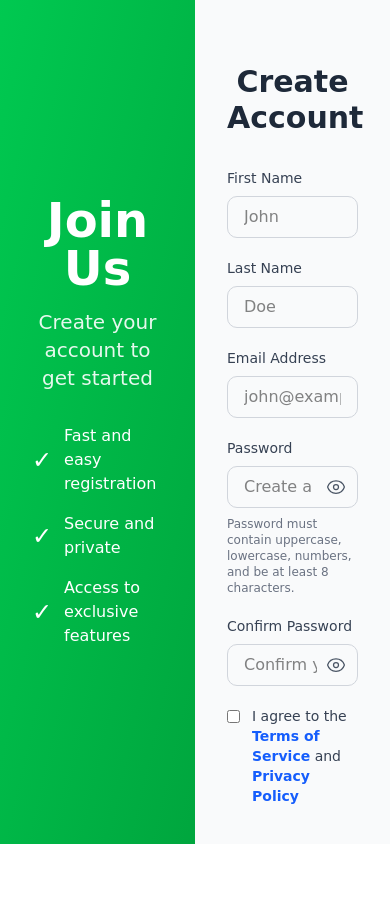
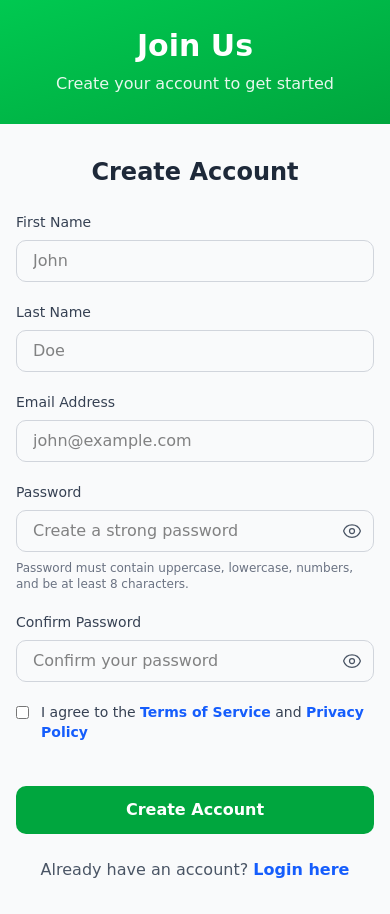
Before and after one commit to prabeshnpl/Finance-Manager, a React (Vite) app: page /register in a window 390 px wide. Before the commit the page ends 844 px from the top, so only its background shows below. Built offline with nearby package versions, Linux system fonts and the light colour scheme; no server answers.

Commit message:
Making responsive pages

```diff
--- a/src/features/dashboard/components/QuickActions.jsx
+++ b/src/features/dashboard/components/QuickActions.jsx
@@ -21,7 +21,7 @@ export const QuickActions = () => {
   };
 
   return (
-    <Card title="Quick Actions">
+    <Card title="Quick Actions" className="hidden sm:bock">
       <div className="grid grid-cols-1 md:grid-cols-2 lg:grid-cols-4 gap-4">
         {actions.map((action) => {
           const Icon = action.icon;
--- a/src/features/dashboard/components/StatsCard.jsx
+++ b/src/features/dashboard/components/StatsCard.jsx
@@ -10,19 +10,19 @@ export const StatsCard = ({ title, value, icon, trend, color = 'blue' }) => {
   };
 
   return (
-    <div className="rounded-xl border border-gray-200 bg-white p-6 shadow-sm">
-        <div className="flex items-center justify-between">
-            <div>
+    <div className="rounded-xl border border-gray-200 bg-white p-4 shadow-sm sm:p-5 xl:p-6">
+        <div className="flex min-w-0 items-center justify-between gap-3">
+            <div className="min-w-0">
                 <p className="mb-1 text-sm text-gray-500">{title}</p>
-                <p className="text-2xl font-bold text-gray-900">{value}</p>
+                <p className="wrap-break-word text-xl font-bold text-gray-900 sm:text-2xl">{value}</p>
                 {trend && (
-                <p className={`mt-2 text-sm ${trend.positive ? 'text-emerald-600' : 'text-rose-600'}`}>
+                <p className={`mt-2 wrap-break-word text-xs sm:text-sm ${trend.positive ? 'text-emerald-600' : 'text-rose-600'}`}>
                     {trend.value}
                 </p>
                 )}
             </div>
-            <div className={`rounded-xl p-3 ${colorClasses[color]}`}>
-                {icon ? React.createElement(icon, { className: "h-8 w-8" }) : null}
+            <div className={`shrink-0 rounded-xl p-2.5 sm:p-3 ${colorClasses[color]}`}>
+                {icon ? React.createElement(icon, { className: "h-6 w-6 sm:h-8 sm:w-8" }) : null}
             </div>
         </div>
     </div>
--- a/src/features/dashboard/pages/Dashboard.jsx
+++ b/src/features/dashboard/pages/Dashboard.jsx
@@ -46,7 +46,7 @@ export const Dashboard = () => {
 
   return (
     <>
-      <div className="grid grid-cols-1 gap-4 md:grid-cols-2 xl:grid-cols-4">
+      <div className="grid grid-cols-1 gap-3 sm:grid-cols-2 sm:gap-4 xl:grid-cols-4">
         <StatsCard
           title="Active Tasks"
           value={sectionStatus.tasks.isLoading ? '...' : safeMetrics.cards.activeTasks}
--- a/src/features/profile/components/PersonalInformation.jsx
+++ b/src/features/profile/components/PersonalInformation.jsx
@@ -67,7 +67,7 @@ export const PersonalInformation = ({ onUpdate }) => {
       title="Personal Information"
       action={
         !isEditing && (
-          <Button size="sm" variant="ghost" onClick={() => setIsEditing(true)}>
+          <Button size="sm" variant="ghost" onClick={() => setIsEditing(true)} className="flex justify-center items-center">
             <Edit2 className="h-4 w-4 mr-2" />
             Edit
           </Button>
@@ -157,13 +157,13 @@ export const PersonalInformation = ({ onUpdate }) => {
         </div>
 
         {isEditing && (
-          <div className="flex flex-col-reverse sm:flex-row gap-3 mt-6">
+          <div className="flex flex-row gap-3 mt-6 justify-end">
             <Button
               type="button"
               variant="secondary"
               onClick={handleCancel}
               disabled={loading}
-              className="flex-1 sm:flex-none"
+              className="flex justify-center items-center flex-none"
             >
               <X className="h-4 w-4 mr-2" />
               Cancel
@@ -171,7 +171,7 @@ export const PersonalInformation = ({ onUpdate }) => {
             <Button
               type="submit"
               disabled={loading}
-              className="flex-1 sm:flex-none"
+              className="flex justify-center items-center flex-1 sm:flex-none"
             >
               <Save className="h-4 w-4 mr-2" />
               {loading ? 'Saving...' : 'Save Changes'}
--- a/src/features/profile/pages/ProfilePage.jsx
+++ b/src/features/profile/pages/ProfilePage.jsx
@@ -30,7 +30,7 @@ export const ProfilePage = () => {
   return (
     <>
       {/* Header */}
-      <div>
+      <div className="hidden sm:block">
         <h1 className="text-2xl sm:text-3xl font-bold text-gray-900">Profile</h1>
         <p className="text-gray-600 mt-1">
           Manage your personal information and security settings
--- a/src/features/users/pages/RegisterPage.jsx
+++ b/src/features/users/pages/RegisterPage.jsx
@@ -107,13 +107,13 @@ const RegisterPage = () => {
     };
 
     return (
-        <div className="grid grid-cols-2 h-screen overflow-hidden">
+        <div className="min-h-screen lg:grid lg:grid-cols-2 lg:h-screen lg:overflow-hidden">
             {/* Left Side - Welcome Section */}
-            <div className="bg-linear-to-br from-green-500 to-green-600 flex flex-col justify-center items-center text-white p-8">
+            <div className="bg-linear-to-br from-green-500 to-green-600 flex flex-col justify-center items-center text-white px-5 py-7 sm:p-8 lg:min-h-screen">
                 <div className="text-center">
-                    <h1 className="text-5xl font-bold mb-4">Join Us</h1>
-                    <p className="text-xl opacity-90 mb-8">Create your account to get started</p>
-                    <div className="space-y-4 text-left">
+                    <h1 className="text-3xl sm:text-4xl lg:text-5xl font-bold mb-2 sm:mb-4">Join Us</h1>
+                    <p className="text-base sm:text-xl opacity-90 mb-0 sm:mb-8">Create your account to get started</p>
+                    <div className="hidden lg:block space-y-4 text-left">
                         <div className="flex items-center">
                             <span className="text-2xl mr-3">✓</span>
                             <span>Fast and easy registration</span>
@@ -131,9 +131,9 @@ const RegisterPage = () => {
             </div>
 
             {/* Right Side - Registration Form */}
-            <div className="flex flex-col items-center justify-start p-8 bg-gray-50 overflow-y-auto h-screen">
-                <div className="w-full max-w-md py-8 ">
-                    <h2 className="text-3xl font-bold text-gray-800 mb-8 text-center">Create Account</h2>
+            <div className="flex flex-col items-center justify-start px-4 py-8 sm:px-8 sm:py-10 bg-gray-50 lg:overflow-y-auto lg:h-screen lg:p-8">
+                <div className="w-full max-w-md lg:py-8">
+                    <h2 className="text-2xl sm:text-3xl font-bold text-gray-800 mb-6 sm:mb-8 text-center">Create Account</h2>
 
                     {successMessage && (
                         <div className="mb-4 p-4 bg-green-100 border border-green-400 text-green-700 rounded-lg">
@@ -143,6 +143,7 @@ const RegisterPage = () => {
 
                     <form onSubmit={handleSubmit} className="space-y-5">
                         {/* First Name */}
+                        <div className="grid grid-cols-1 sm:grid-cols-2 gap-5">
                             <FormInput
                                 id="first_name"
                                 label="First Name"
@@ -165,6 +166,7 @@ const RegisterPage = () => {
                                 placeholder="Doe"
                                 name="last_name"
                             />
+                        </div>
 
                         {/* Email */}
                         <FormInput
@@ -229,7 +231,7 @@ const RegisterPage = () => {
                         </div>
 
                         {/* Submit Button */}
-                        <LoadingButton loading={loading} className={"w-full bg-green-600 hover:bg-green-700 disabled:bg-gray-400 text-white font-semibold py-2 px-4 rounded-lg transition duration-200 mt-6"
+                        <LoadingButton loading={loading} className={"w-full bg-green-600 hover:bg-green-700 disabled:bg-gray-400 text-white font-semibold py-3 px-4 rounded-lg transition duration-200 mt-6"
                         }>
                             Create Account
                         </LoadingButton>
@@ -238,9 +240,9 @@ const RegisterPage = () => {
                     {/* Login Link */}
                     <p className="text-center text-gray-600 mt-6">
                         Already have an account?{' '}
-                        <a onClick={()=>{navigate("/login")}} className="text-blue-600 hover:text-blue-700 font-semibold cursor-pointer">
+                        <button type="button" onClick={() => navigate("/login")} className="text-blue-600 hover:text-blue-700 font-semibold cursor-pointer">
                             Login here
-                        </a>
+                        </button>
                     </p>
                 </div>
             </div>
--- a/src/index.css
+++ b/src/index.css
@@ -1,6 +1,12 @@
 @import "tailwindcss";
 @import "tw-animate-css";
 @import "shadcn/tailwind.css";
+
+html {
+  /* Prevent mobile browsers from resizing text */
+  -webkit-text-size-adjust: 100%;
+  text-size-adjust: 100%;
+}
 
 :root{
     --primary-color:#2eed97;
@@ -42,8 +48,14 @@
     --sidebar-ring:oklch(0.708 0 0);
 }
 
+@font-face {
+  font-family: 'ComicSansWeb';
+  src: url('ComicSans.woff2') format('woff2'),
+       url('ComicSans.woff') format('woff');
+}
+
 body {
-  font-family: Comic Sans MS, Comic Sans, cursive;
+  font-family: Comic Sans MS, Comic Sans, 'ComicSansWeb', 'Comic Neue', sans-serif;
 }
 
 .react-mde-embedded .mde-header {
--- a/src/shared/layout/AppLayout.jsx
+++ b/src/shared/layout/AppLayout.jsx
@@ -8,12 +8,15 @@ export const AppLayout = () => {
   const [showSidebar, setShowSidebar] = useState(false);
 
   return (
-    <div className="h-screen flex flex-col">
-      <TopBar onToggleSidebar={() => setShowSidebar((s) => !s)} />
-      <div className="flex flex-1 overflow-hidden">
+    <div className="flex h-dvh min-h-0 flex-col">
+      <TopBar
+        isSidebarOpen={showSidebar}
+        onToggleSidebar={() => setShowSidebar((s) => !s)}
+      />
+      <div className="flex min-h-0 flex-1 overflow-hidden">
         <Sidebar isOpen={showSidebar} onClose={() => setShowSidebar(false)} />
-        <main className="flex-1 min-h-0 overflow-x-hidden bg-yellow-50 scrollbar-hide">
-          <div className="space-y-4 sm:p-3 lg:p-4">
+        <main className="min-w-0 flex-1 overflow-x-hidden overflow-y-auto bg-yellow-50 scrollbar-hide">
+          <div className="space-y-4 p-3 sm:p-4 lg:p-6">
             <Outlet />
           </div>
         </main>
```
Also changed, not shown: src/features/users/pages/LoginPage.jsx (+11 -11 lines), src/shared/layout/SideBar.jsx (+11 -7 lines), src/shared/layout/TopBar.jsx (+15 -7 lines). Lines whose indentation alone changed are shown as unchanged.
